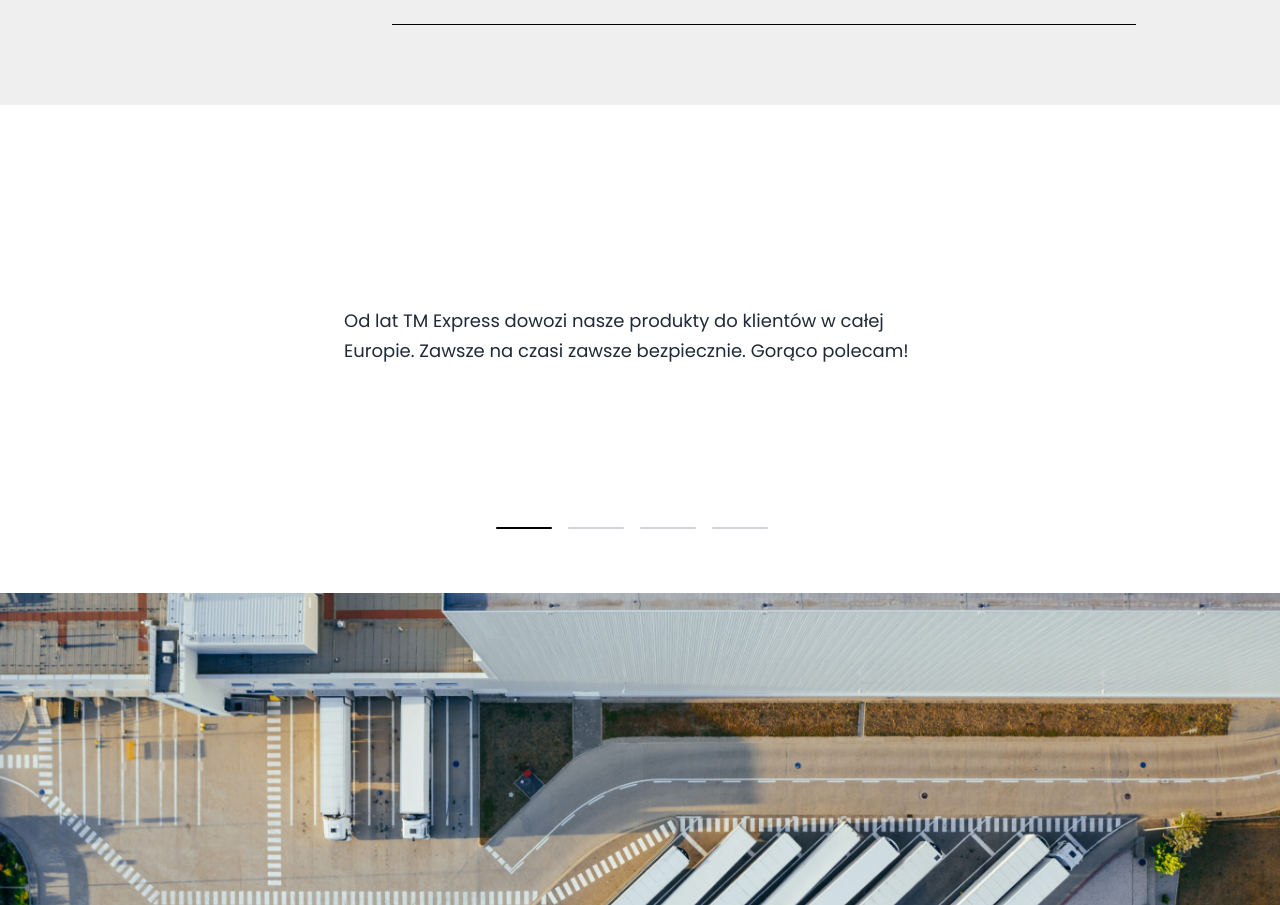
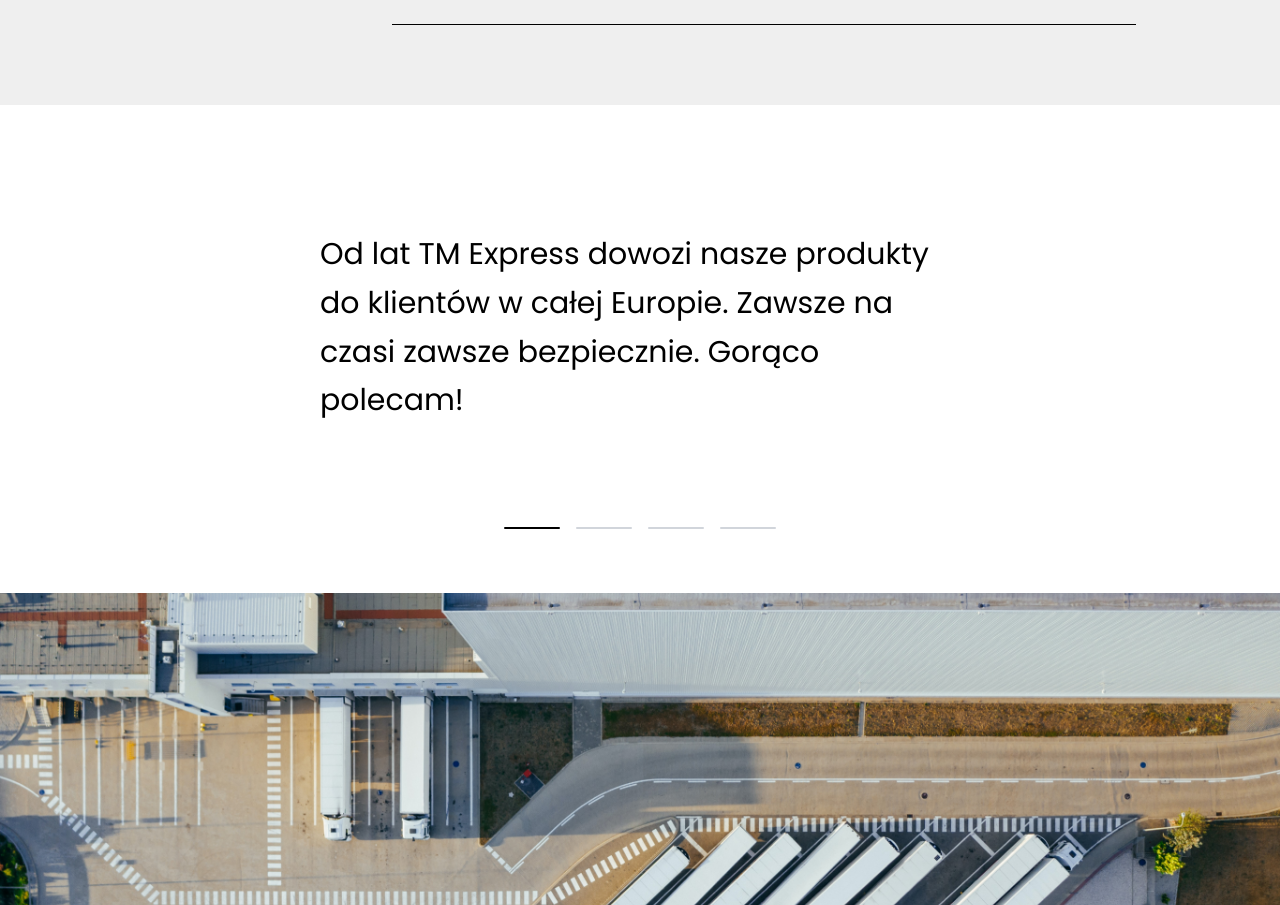
Before and after one commit to MarekSwiechowicz/tmexpress, a Next.js app: page / in a window 1280 px wide. Shown: the part 2493-3398 px from the top of the page. Built offline with nearby package versions, Linux system fonts and the light colour scheme.

Commit message:
testimonial new design

```diff
--- a/components/TestimonialCarousel.tsx
+++ b/components/TestimonialCarousel.tsx
@@ -51,11 +51,11 @@ export default function TestimonialCarousel() {
   return (
     <div
       {...handlers}
-      className="flex justify-center items-center pt-16 pb-16 pl-11 md:pl-0 pr-4"
+      className="flex items-center pt-16 pb-16 px-4 md:px-40 xl:px-80 text-center justify-center"
     >
-      <div className="relative max-w-xl min-h-[360px] flex flex-col justify-between text-center">
+      <div className="relative min-h-[360px] flex flex-col ">
         {/* Testimonial Block */}
-        <div className="flex-1 flex items-center justify-center">
+        <div className="flex-1 flex items-center justify-center pb-4">
           <div className="relative">
             {/* Testimonial Text with Fade Animation */}
             <div
@@ -63,7 +63,7 @@ export default function TestimonialCarousel() {
                 fade ? "opacity-100" : "opacity-0"
               }`}
             >
-              <p className="text-lg leading-relaxed text-gray-800 text-left">
+              <p className="text-3xl leading-relaxed text-left">
                 {testimonials[activeIndex].text}
               </p>
             </div>
```
